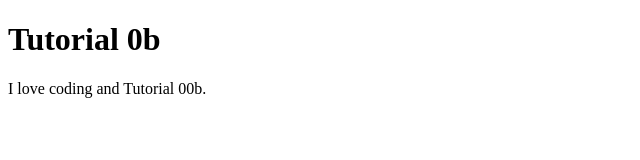
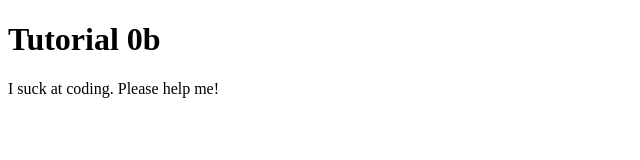
Before and after one commit to citsymon/art109mike-tim, a plain HTML site: page index.html in a window 1280 px wide. Shown: the full height of the page, 0-640 px from the left. Drawn offline with Linux system fonts and the light colour scheme.

Commit message:
updated type

```diff
--- a/index.html
+++ b/index.html
@@ -8,7 +8,7 @@
 <body>
     <header>
         <h1>Tutorial 0b</h1>
-        <p>I love coding and Tutorial 00b.</p>
+        <p>I suck at coding. Please help me!</p>
     </header>
 </body>
 </html>
```
